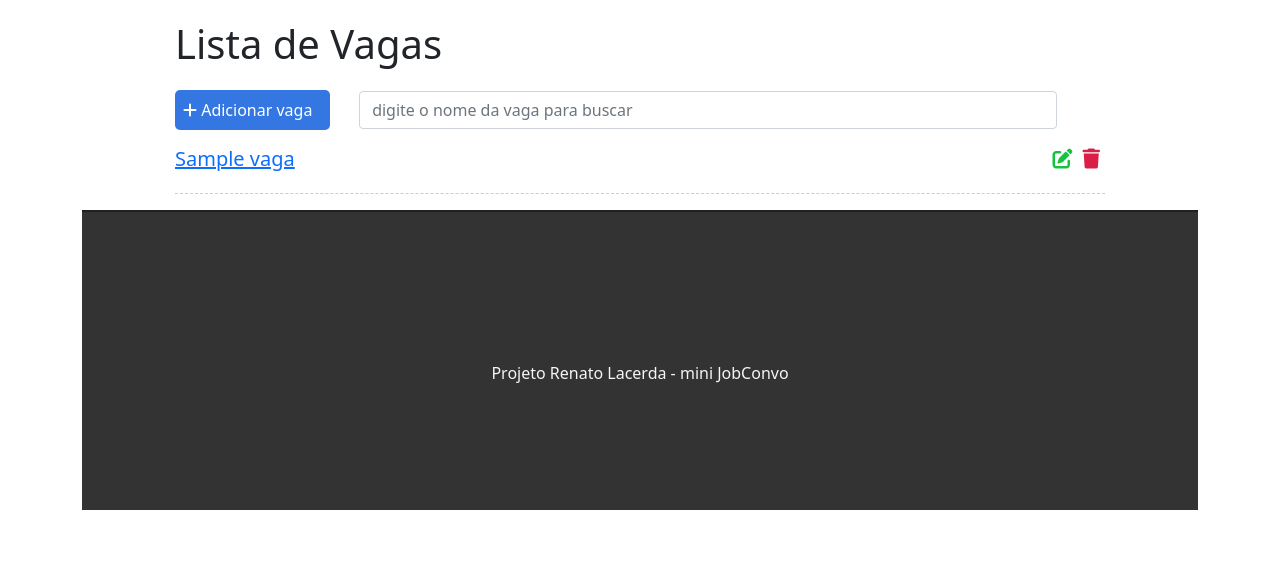
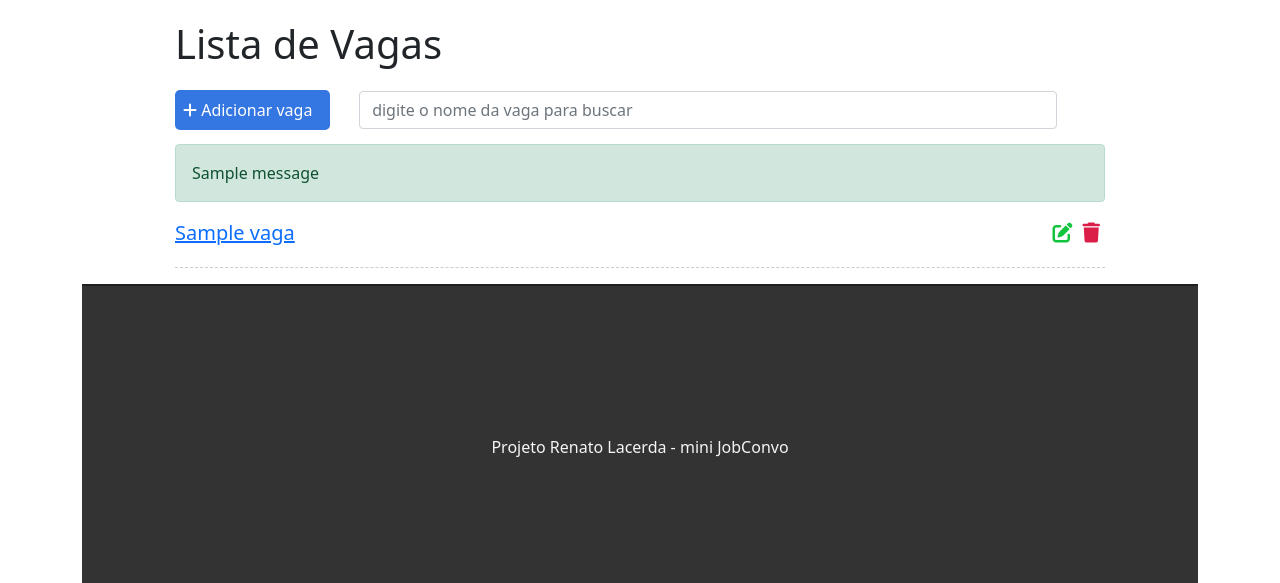
Before and after one commit to lacerdarenato/JobConvo, a Django app: page /vagas/ in a window 1280 px wide. Shown: the part 57-640 px from the top of the page. Run offline with Django 3.2, Linux system fonts and the light colour scheme; tables that the repository leaves empty hold one stand-in row (values such as "Sample post"); one stand-in notice (Sample message) is shown; some libraries are stand-ins or nearby versions.

Commit message:
Create session messages for features create, delete and edit Vaga

```diff
--- a/SistemaVagasWeb/static/css/style.css
+++ b/SistemaVagasWeb/static/css/style.css
@@ -109,3 +109,13 @@ footer p {
     top: 50%;
     position: relative;
 }
+
+/* Messages*/
+
+ul.messages{
+    padding: 0;
+}
+
+ul.messages li{
+    list-style: none;
+}
--- a/SistemaVagasWeb/templates/vagas/list.html
+++ b/SistemaVagasWeb/templates/vagas/list.html
@@ -14,6 +14,13 @@
         <input class="form-control" type="text" id="search" name="search" placeholder="digite o nome da vaga para buscar">
         <i class="fas fa-search"></i>
     </div>
+    {% if messages %}
+        <ul class="messages">
+            {% for message in messages %}
+                <li {% if message.tags %} class="alert alert-{{message.tags}}" {% endif %}>{{message}}</li>
+            {% endfor %}
+        </ul>
+    {% endif %}
     <ul class="vaga-list">
         {% for vaga in vagas %}
         <li class="vaga-item">
--- a/SistemaVagasWeb/vagas/views.py
+++ b/SistemaVagasWeb/vagas/views.py
@@ -19,6 +19,7 @@ def newVaga(request):
         form = VagaForm(request.POST)
         if form.is_valid():
             form.save(commit=True)
+            messages.info(request, 'Vaga criada com sucesso!')
             return redirect('/vagas')
         else:
             print("Formulário Inválido")
@@ -33,6 +34,8 @@ def editVaga(request, id):
         form = VagaForm(request.POST, instance=vagaItem)
         if(form.is_valid()):
             vagaItem.save()
+
+            messages.info(request, 'Vaga editada com sucesso!')
             return redirect('/vagas')
         else:
             return render(request, 'vagas/editvaga.html', {'form': form, 'vaga': vagaItem})
@@ -42,4 +45,6 @@ def editVaga(request, id):
 def deleteVaga(request, id):
     vagaItem = get_object_or_404(vaga, pk=id)
     vagaItem.delete()
+
+    messages.info(request, 'Vaga deletada com sucesso!')
     return redirect('/vagas')
```
